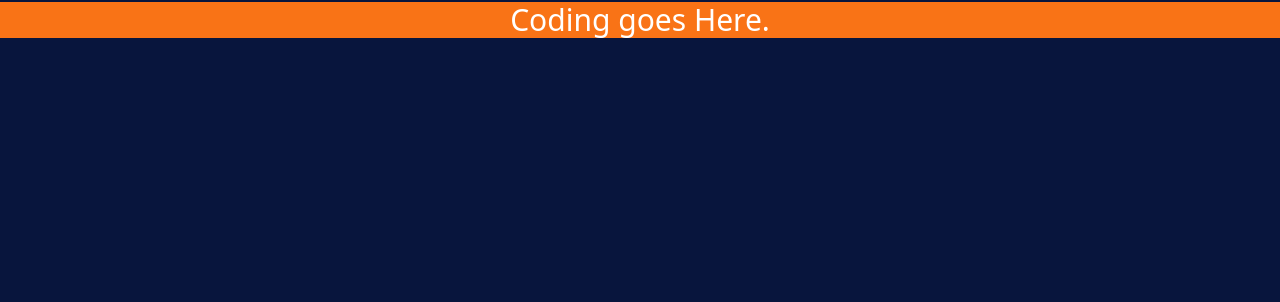
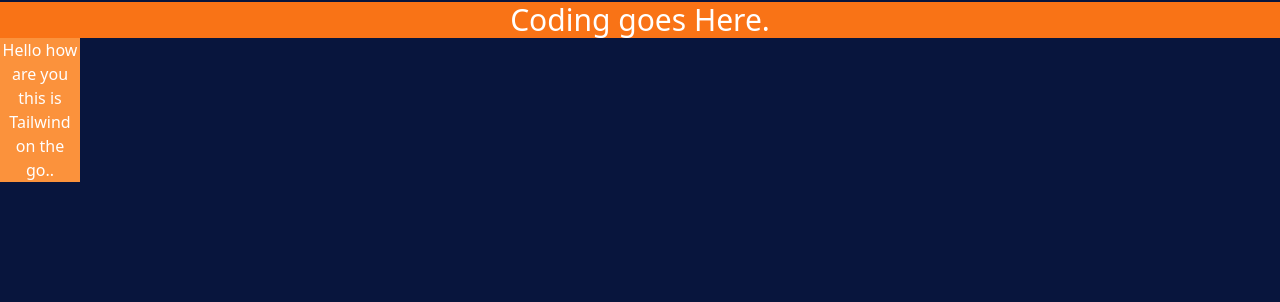
Before and after one commit to mohammed-7/Django_tailwind, a Django app: page / in a window 1280 px wide. Shown: the part 22-324 px from the top of the page. Run offline with Django 5.2, Linux system fonts and the light colour scheme; some libraries are stand-ins or nearby versions.

Commit message:
confgd migrate to project

```diff
--- a/major/major/settings.py
+++ b/major/major/settings.py
@@ -40,6 +40,7 @@ INSTALLED_APPS = [
     'minor1',
     'tailwind',
     'theme',
+    'django_browser_reload',
 ]
 
 TAILWIND_APP_NAME = 'theme'
@@ -54,6 +55,9 @@ MIDDLEWARE = [
     'django.contrib.auth.middleware.AuthenticationMiddleware',
     'django.contrib.messages.middleware.MessageMiddleware',
     'django.middleware.clickjacking.XFrameOptionsMiddleware',
+
+    'django_browser_reload.middleware.BrowserReloadMiddleware',
+
 ]
 
 ROOT_URLCONF = 'major.urls'
--- a/major/major/urls.py
+++ b/major/major/urls.py
@@ -23,4 +23,7 @@ urlpatterns = [
     path('', views.home,name='Home'),
     path('about/', views.about,name='about'),
     path('minor1/', include('minor1.urls')),
+
+
+    path("__reload__/", include("django_browser_reload.urls")),
 ]
--- a/major/templates/website/index.html
+++ b/major/templates/website/index.html
@@ -6,4 +6,6 @@ Home Page.
 
 {% block content %}
 <h1 class="bg-orange-500 text-3xl">Coding goes Here.</h1>
+
+<p class="text-center w-20 bg-orange-400">Hello how are you this is Tailwind on the go..</p>
 {% endblock %}
--- a/major/theme/static/css/dist/styles.css
+++ b/major/theme/static/css/dist/styles.css
@@ -804,6 +804,10 @@ select {
   height: 100vh;
 }
 
+.w-20 {
+  width: 5rem;
+}
+
 .items-center {
   align-items: center;
 }
@@ -820,6 +824,15 @@ select {
 .bg-orange-500 {
   --tw-bg-opacity: 1;
   background-color: rgb(249 115 22 / var(--tw-bg-opacity));
+}
+
+.bg-orange-400 {
+  --tw-bg-opacity: 1;
+  background-color: rgb(251 146 60 / var(--tw-bg-opacity));
+}
+
+.text-center {
+  text-align: center;
 }
 
 .font-serif {
```
Also changed, not shown: major/db.sqlite3.
